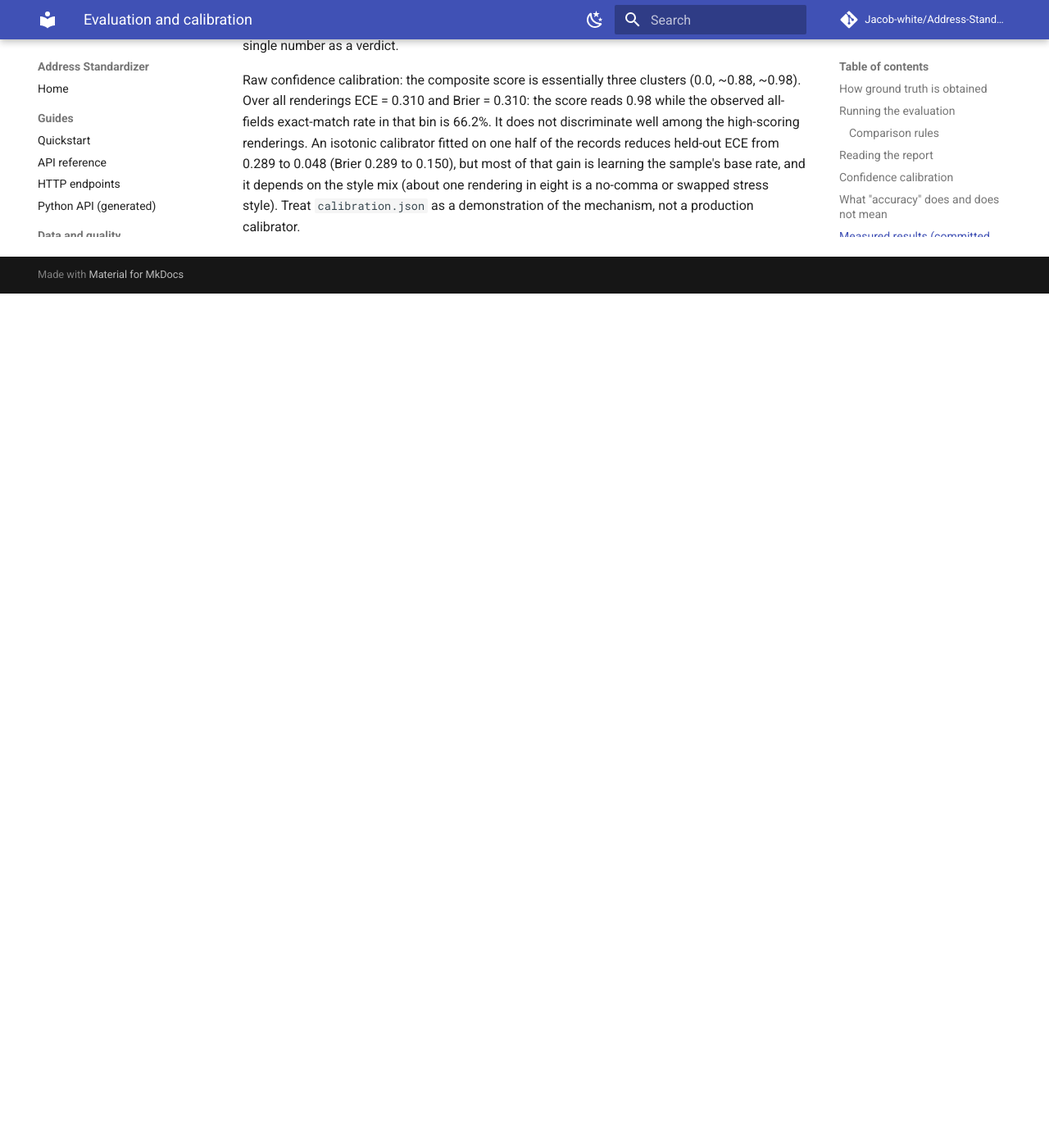
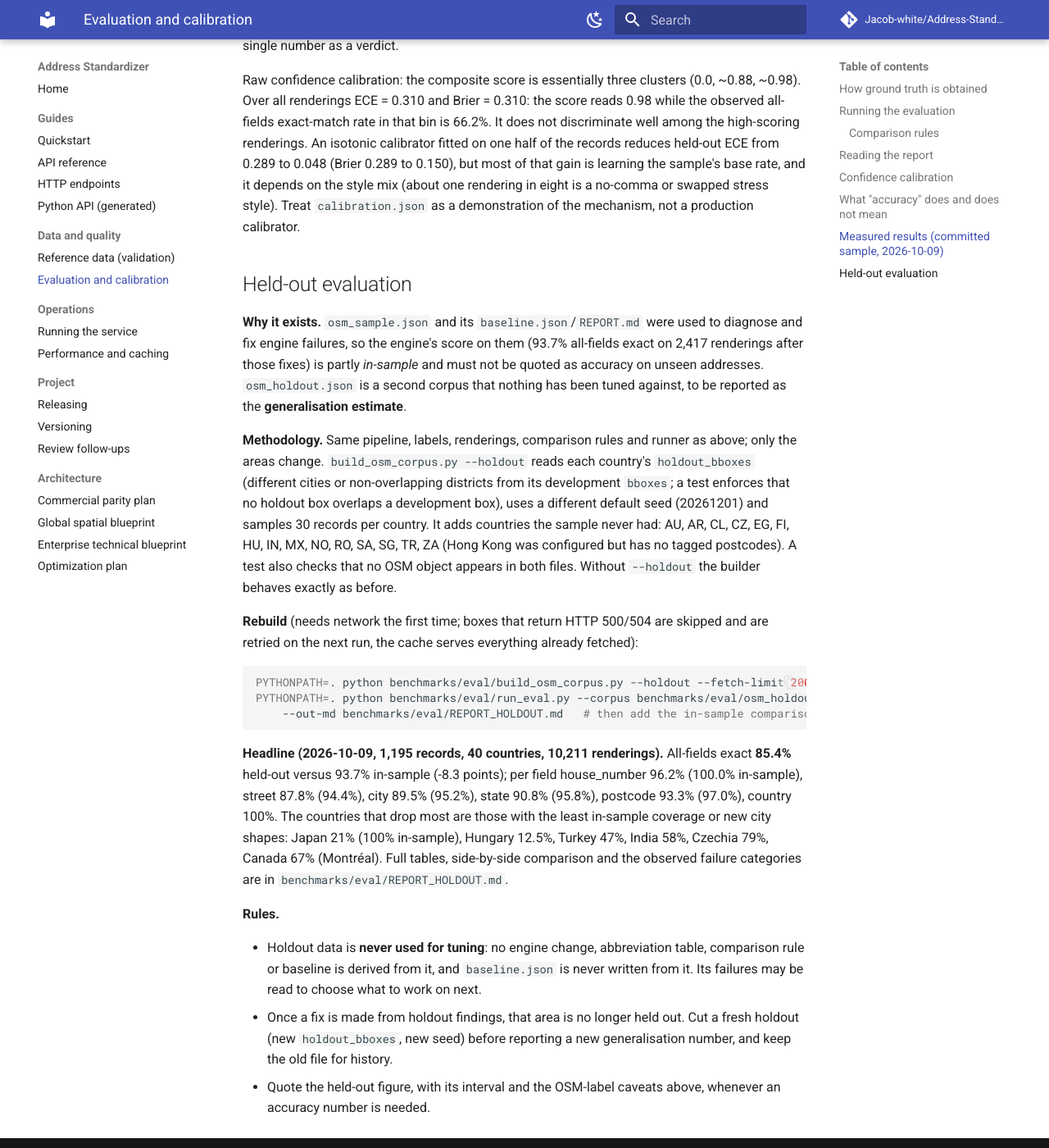
Before and after one commit to Jacob-white/Address-Standardizer, an MkDocs documentation site: the page built from docs/evaluation.md, in a window 1280 px wide and 1400 px high, scrolled down 4760 px. Shown: the whole window at 82% size. Built offline with MkDocs 1.6.1 and Material for MkDocs 9.7.7, drawn with Linux system fonts in a browser that asks for light colours; comment, search, counter and statistics services are not loaded; before the commit the page ends 5118 px from its top, so only the background shows below that.

Commit message:
feat(eval): held-out OSM evaluation (1,195 records, 40 countries) with honest in-sample vs held-out report
Held-out exact match 85.4% vs 93.7% in-sample; failure categories listed in REPORT_HOLDOUT.md. Nothing tuned against the held-out set.

Co-Authored-By: Claude Sonnet 5.5 <noreply@anthropic.com>

````diff
--- a/docs/evaluation.md
+++ b/docs/evaluation.md
@@ -160,3 +160,41 @@ bin is 66.2%. It does not discriminate well among the high-scoring renderings. A
 reduces held-out ECE from 0.289 to 0.048 (Brier 0.289 to 0.150), but most of that gain is learning the sample's base rate,
 and it depends on the style mix (about one rendering in eight is a no-comma or swapped stress style). Treat `calibration.json` as a
 demonstration of the mechanism, not a production calibrator.
+
+## Held-out evaluation
+
+**Why it exists.** `osm_sample.json` and its `baseline.json`/`REPORT.md` were used to diagnose and fix engine failures,
+so the engine's score on them (93.7% all-fields exact on 2,417 renderings after those fixes) is partly *in-sample* and
+must not be quoted as accuracy on unseen addresses. `osm_holdout.json` is a second corpus that nothing has been tuned
+against, to be reported as the **generalisation estimate**.
+
+**Methodology.** Same pipeline, labels, renderings, comparison rules and runner as above; only the areas change.
+`build_osm_corpus.py --holdout` reads each country's `holdout_bboxes` (different cities or non-overlapping districts
+from its development `bboxes`; a test enforces that no holdout box overlaps a development box), uses a different default
+seed (20261201) and samples 30 records per country. It adds countries the sample never had: AU, AR, CL, CZ, EG, FI, HU,
+IN, MX, NO, RO, SA, SG, TR, ZA (Hong Kong was configured but has no tagged postcodes). A test also checks that no OSM
+object appears in both files. Without `--holdout` the builder behaves exactly as before.
+
+**Rebuild** (needs network the first time; boxes that return HTTP 500/504 are skipped and are retried on the next run,
+the cache serves everything already fetched):
+
+```bash
+PYTHONPATH=. python benchmarks/eval/build_osm_corpus.py --holdout --fetch-limit 200 --delay 4
+PYTHONPATH=. python benchmarks/eval/run_eval.py --corpus benchmarks/eval/osm_holdout.json \
+    --out-md benchmarks/eval/REPORT_HOLDOUT.md   # then add the in-sample comparison header
+```
+
+**Headline (2026-10-09, 1,195 records, 40 countries, 10,211 renderings).** All-fields exact **85.4%** held-out versus
+93.7% in-sample (-8.3 points); per field house_number 96.2% (100.0% in-sample), street 87.8% (94.4%), city 89.5% (95.2%),
+state 90.8% (95.8%), postcode 93.3% (97.0%), country 100%. The countries that drop most are those with the
+least in-sample coverage or new city shapes: Japan 21% (100% in-sample), Hungary 12.5%, Turkey 47%, India 58%, Czechia
+79%, Canada 67% (Montréal). Full tables, side-by-side comparison and the observed failure categories are in
+`benchmarks/eval/REPORT_HOLDOUT.md`.
+
+**Rules.**
+
+- Holdout data is **never used for tuning**: no engine change, abbreviation table, comparison rule or baseline is derived
+  from it, and `baseline.json` is never written from it. Its failures may be read to choose what to work on next.
+- Once a fix is made from holdout findings, that area is no longer held out. Cut a fresh holdout (new
+  `holdout_bboxes`, new seed) before reporting a new generalisation number, and keep the old file for history.
+- Quote the held-out figure, with its interval and the OSM-label caveats above, whenever an accuracy number is needed.
````
Also changed, not shown: benchmarks/eval/REPORT_HOLDOUT.md (added, +253 -0 lines), 2 other files.
